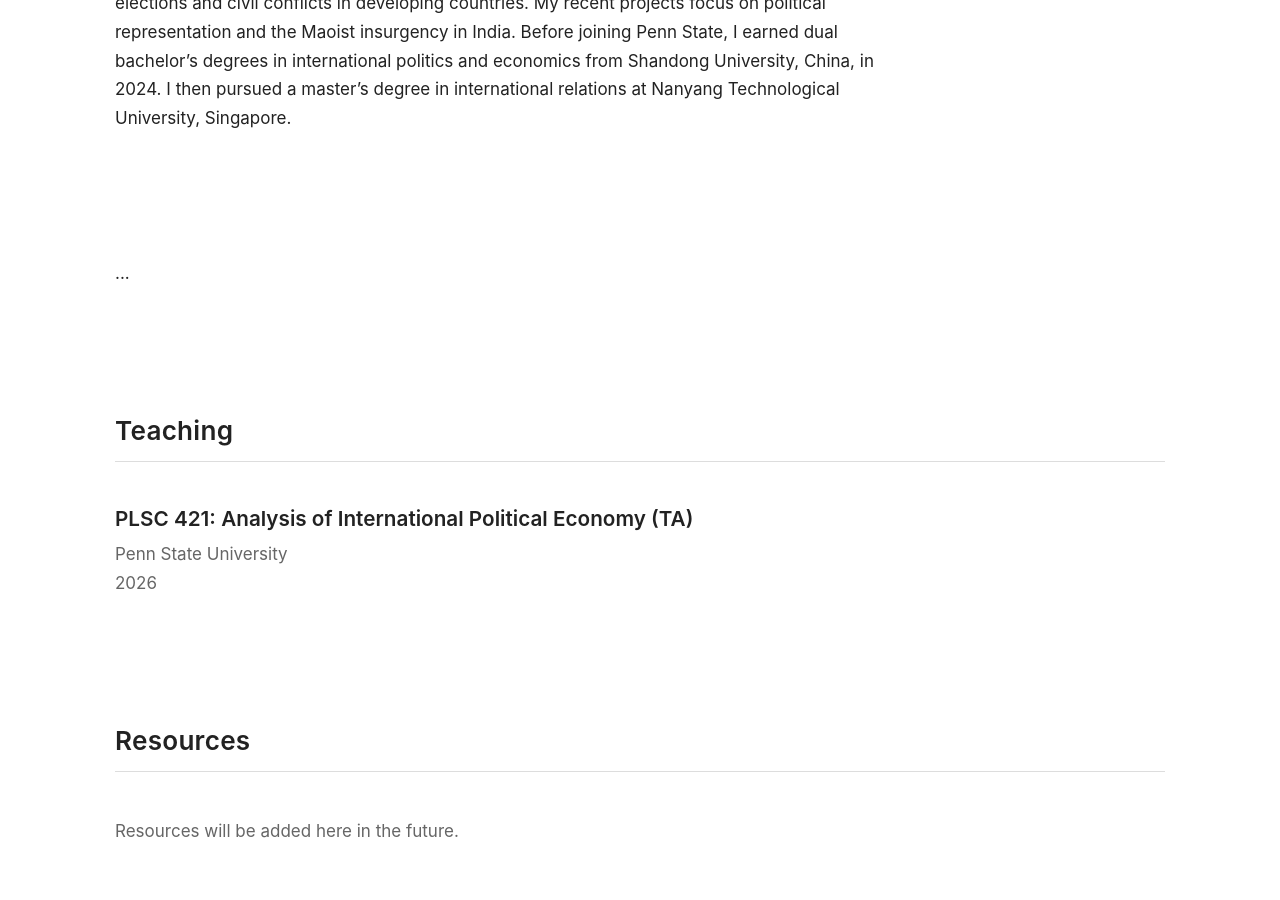
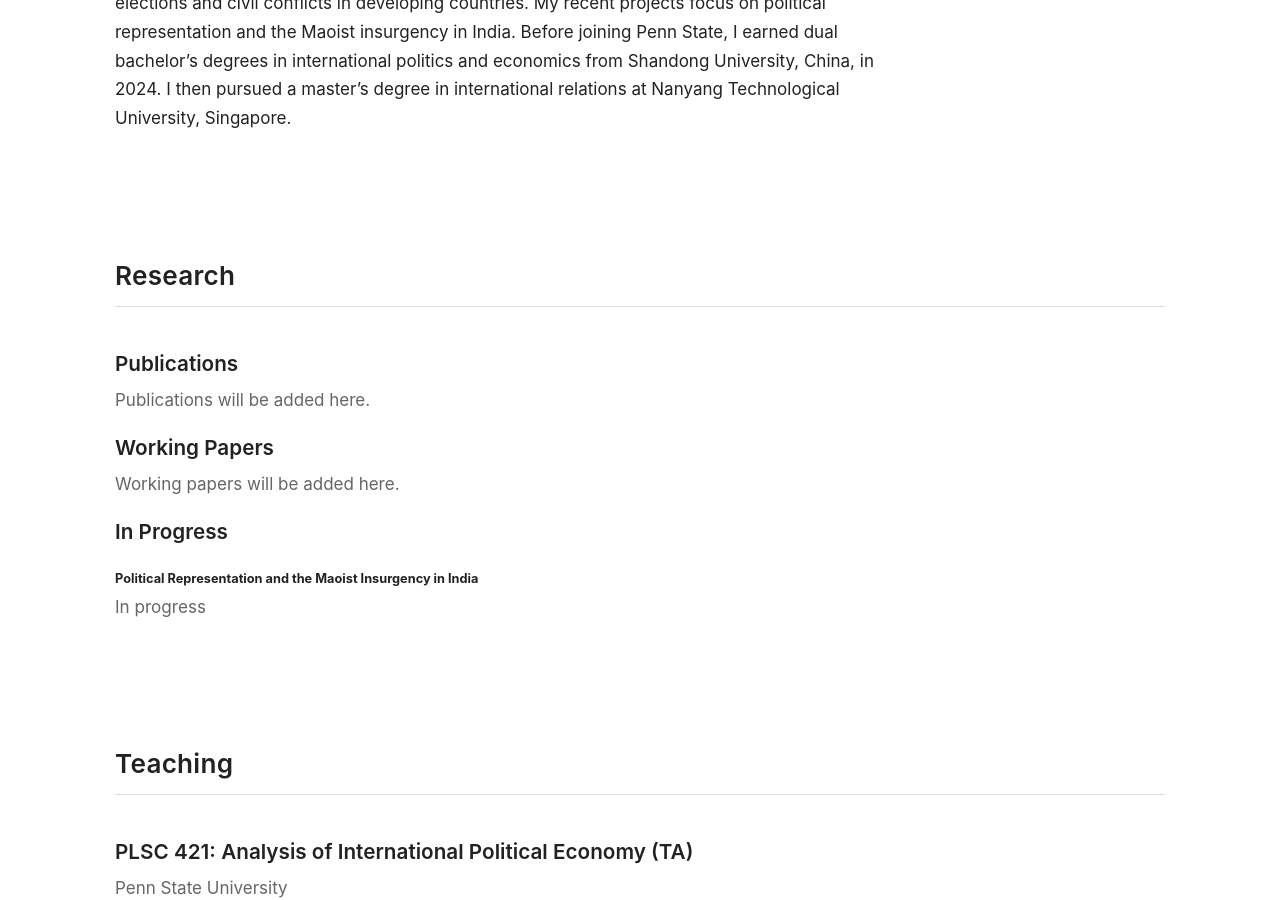
Before and after one commit to xiaohangsun/xiaohangsun.github.io, a Jekyll site: the page built from _pages/about.md, in a window 1280 px wide and 900 px high, scrolled down 541 px. Built offline with Jekyll 4.4.1, drawn with Linux system fonts in a browser that asks for light colours; a script bundle is joined from its source files by our own code; library files that are not in the unit come from our copies.

Commit message:
Add research section with publications and papers

```diff
--- a/_pages/about.md
+++ b/_pages/about.md
@@ -35,7 +35,36 @@ author_profile: false
 </section>
 
 <section id="research">
-...
+  <h2>Research</h2>
+
+  <div class="research-subsection">
+    <h3>Publications</h3>
+
+    <p class="muted">
+      Publications will be added here.
+    </p>
+  </div>
+
+  <div class="research-subsection">
+    <h3>Working Papers</h3>
+
+    <p class="muted">
+      Working papers will be added here.
+    </p>
+  </div>
+
+  <div class="research-subsection">
+    <h3>In Progress</h3>
+
+    <div class="research-item">
+      <h4>Political Representation and the Maoist Insurgency in India</h4>
+
+      <p class="research-meta">
+        In progress
+      </p>
+    </div>
+
+  </div>
 </section>
 
 <section id="teaching">
```
